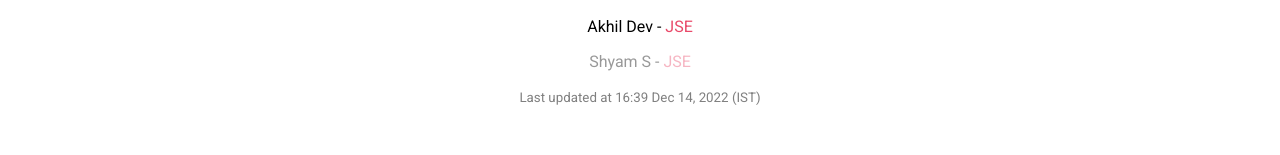
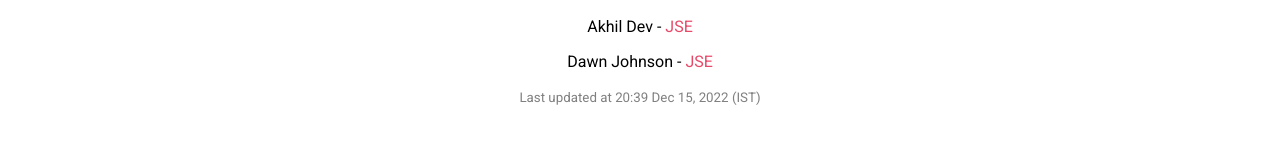
Before and after one commit to Hashimrasheed/testweb, a plain HTML site: page storebasers.html in a window 1280 px wide. Shown: the part 392-547 px from the top of the page. Drawn offline with Linux system fonts and the light colour scheme.

Commit message:
storebasers

```diff
--- a/storebasers.html
+++ b/storebasers.html
@@ -126,12 +126,10 @@
       <h2 style="color: gray">🎉 Welcome to Storebase 🥳</h2>
       <div>
         <p>Akhil Dev - <span style="color: #e94969">JSE</span></p>
-        <p style="opacity: 0.4">
-          Shyam S - <span style="color: #e94969">JSE</span>
-        </p>
+        <p>Dawn Johnson - <span style="color: #e94969">JSE</span></p>
       </div>
       <small style="color: gray"
-        >Last updated at 16:39 Dec 14, 2022 (IST)</small
+        >Last updated at 20:39 Dec 15, 2022 (IST)</small
       >
     </div>
 
```
